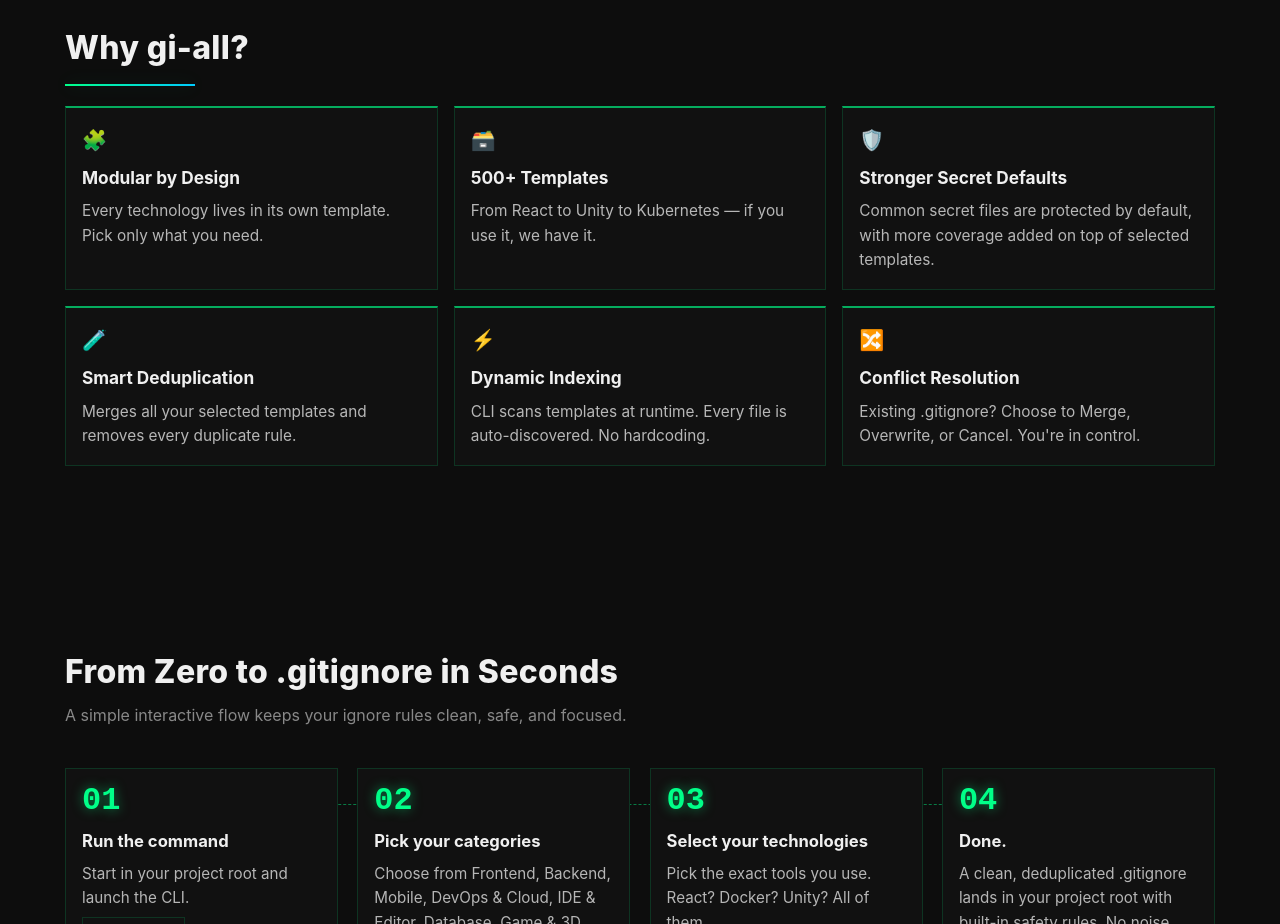
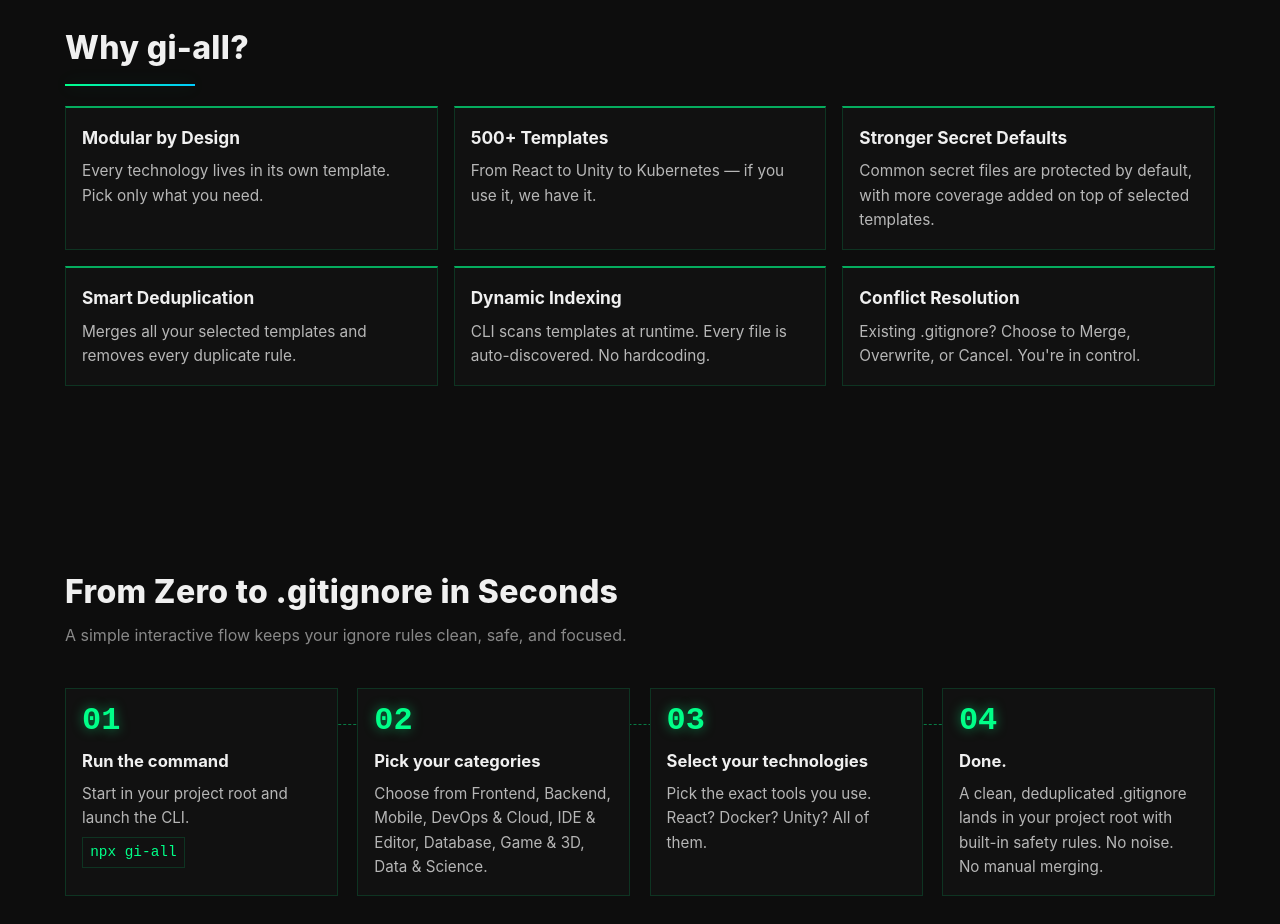
Before and after one commit to qafaraz/gi-all, a website: page index.html in a window 1280 px wide. Shown: the part 960-1884 px from the top of the page. Drawn offline with Linux system fonts and the light colour scheme.

Commit message:
refactor: remove icon elements from cards and clean up deployment instructions

```diff
--- a/assets/css/style.css
+++ b/assets/css/style.css
@@ -362,11 +362,6 @@ a {
   border-color: rgba(0, 255, 136, 0.36);
 }
 
-.card .icon {
-  font-size: 1.25rem;
-  margin-bottom: 0.5rem;
-}
-
 .card h3 {
   margin: 0 0 0.5rem;
   font-size: 1.08rem;
--- a/index.html
+++ b/index.html
@@ -57,32 +57,26 @@
                 <div class="accent-line"></div>
                 <div class="feature-grid">
                     <article class="card">
-                        <div class="icon">🧩</div>
                         <h3>Modular by Design</h3>
                         <p>Every technology lives in its own template. Pick only what you need.</p>
                     </article>
                     <article class="card">
-                        <div class="icon">🗃️</div>
                         <h3>500+ Templates</h3>
                         <p>From React to Unity to Kubernetes — if you use it, we have it.</p>
                     </article>
                     <article class="card">
-                        <div class="icon">🛡️</div>
                         <h3>Stronger Secret Defaults</h3>
                         <p>Common secret files are protected by default, with more coverage added on top of selected templates.</p>
                     </article>
                     <article class="card">
-                        <div class="icon">🧪</div>
                         <h3>Smart Deduplication</h3>
                         <p>Merges all your selected templates and removes every duplicate rule.</p>
                     </article>
                     <article class="card">
-                        <div class="icon">⚡</div>
                         <h3>Dynamic Indexing</h3>
                         <p>CLI scans templates at runtime. Every file is auto-discovered. No hardcoding.</p>
                     </article>
                     <article class="card">
-                        <div class="icon">🔀</div>
                         <h3>Conflict Resolution</h3>
                         <p>Existing .gitignore? Choose to Merge, Overwrite, or Cancel. You're in control.</p>
                     </article>
@@ -225,19 +219,6 @@
     <div class="toast" id="toast">Copied!</div>
 
     <script src="assets/js/main.js"></script>
-
-    <!--
-    DEPLOYMENT INSTRUCTIONS:
-    1. Save this file as index.html in your repo root (or /docs folder)
-    2. Go to GitHub repo → Settings → Pages
-    3. Source: Deploy from branch
-    4. Branch: main (or master) | Folder: / (root) or /docs
-    5. Save → site will be live at: `https://qafaraz.github.io/gi-all/`
-
-    CUSTOM DOMAIN (optional):
-    - Add a CNAME file to repo root with your domain
-    - Configure DNS: CNAME record pointing to qafaraz.github.io
-  -->
 </body>
 
 </html>
```
